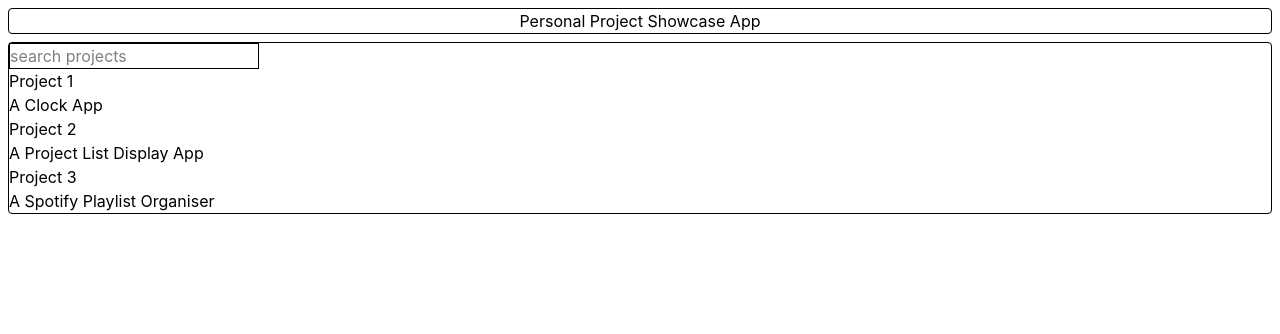
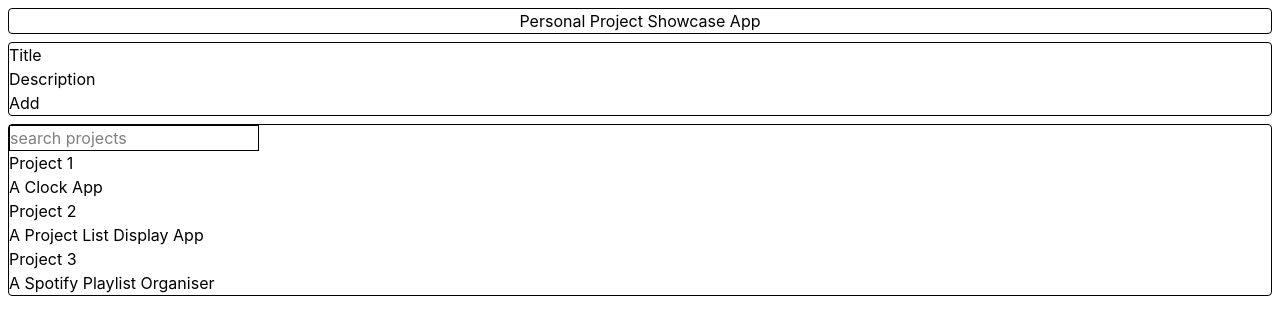
Before and after one commit to CaseyWachiuri/Personal-Project-Showcase-App, a React (Vite) app: page / in a window 1280 px wide. Shown: the top 334 px of the page. Built offline with nearby package versions, Linux system fonts and the light colour scheme.

Commit message:
feat: adding the addproject component

```diff
--- a/src/App.jsx
+++ b/src/App.jsx
@@ -2,6 +2,7 @@ import { useEffect, useState } from 'react'
 import projectData from './data/projects'
 import Header from './components/Header'
 import ProjectList from './components/ProjectList'
+import AddProject from './components/AddProject';
 
 function App() {
 
@@ -21,8 +22,7 @@ function App() {
   return (
     <>
       <Header text={"Personal Project Showcase App"} />
-      {/* Focus on generating the list for now */}
-      {/* Prop to handle outputting the list */}
+      <AddProject />
       <ProjectList projects={projects} />
       {/* < SearchBar title={title} /> */}
     </>
```
